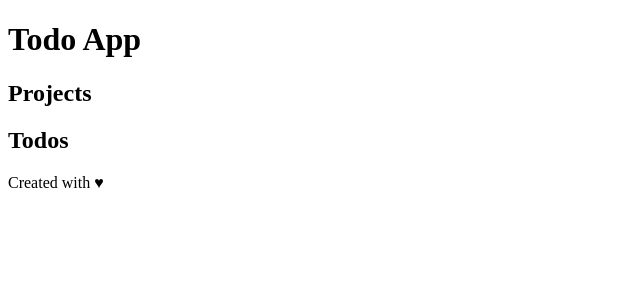
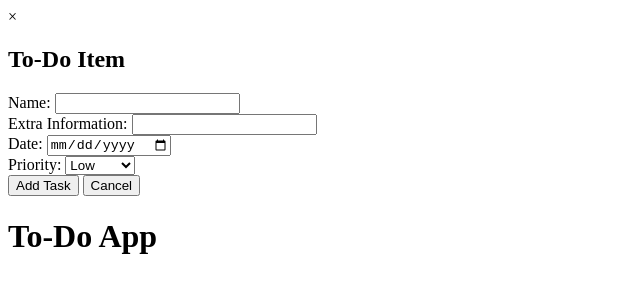
Before and after one commit to DavAnders/odin-todo, a website built with webpack: page src/index.html in a window 1280 px wide. Shown: the whole page, without its empty margins (0-640 px from the left). Built offline with nearby package versions, Linux system fonts and the light colour scheme.

Commit message:
Reworking base HTML

```diff
--- a/src/index.html
+++ b/src/index.html
@@ -3,26 +3,54 @@
   <head>
     <meta charset="UTF-8" />
     <meta name="viewport" content="width=device-width, initial-scale=1.0" />
-    <title>Todo App</title>
+    <title>To-Do App</title>
   </head>
   <body>
-    <header>
-      <h1>Todo App</h1>
-    </header>
-    <main>
-      <section id="project-list">
-        <h2>Projects</h2>
-        <!-- Placeholder where projects will be injected -->
-      </section>
-      <section id="todos">
-        <h2>Todos</h2>
-        <!-- Todos will be dynamically inserted here -->
-      </section>
-    </main>
-    <footer>
-      <p>Created with ♥</p>
-    </footer>
+    <div class="modal">
+      <span class="close">&times;</span>
+      <h2>To-Do Item</h2>
+      <form id="todo-form">
+        <div class="form-row">
+          <div class="form-group">
+            <label for="item-name">Name:</label>
+            <input type="text" id="item-name" name="item-name" required />
+          </div>
+          <div class="form-group">
+            <label for="item-details">Extra Information:</label>
+            <input type="text" id="item-details" name="item-details" />
+          </div>
+        </div>
+        <div class="form-row">
+          <div class="form-group">
+            <label for="item-date">Date:</label>
+            <input type="date" id="item-date" name="item-date" />
+          </div>
+          <div class="form-group">
+            <label for="item-priority">Priority:</label>
+            <select id="item-priority" name="item-priority">
+              <option value="low">Low</option>
+              <option value="medium">Medium</option>
+              <option value="high">High</option>
+            </select>
+          </div>
+        </div>
+        <div class="form-buttons">
+          <button type="button">Add Task</button>
+          <button type="submit">Cancel</button>
+        </div>
+      </form>
+    </div>
+    <div class="sidebar-container">
+      <div class="sidebar">
+        <div class="header">
+          <header>
+            <h1>To-Do App</h1>
+          </header>
+        </div>
+        <div class="list-container"></div>
+      </div>
+    </div>
+    <div class="content-container"></div>
     <script src="bundle.js"></script>
-    <!-- Webpack bundled file -->
   </body>
 </html>
```
